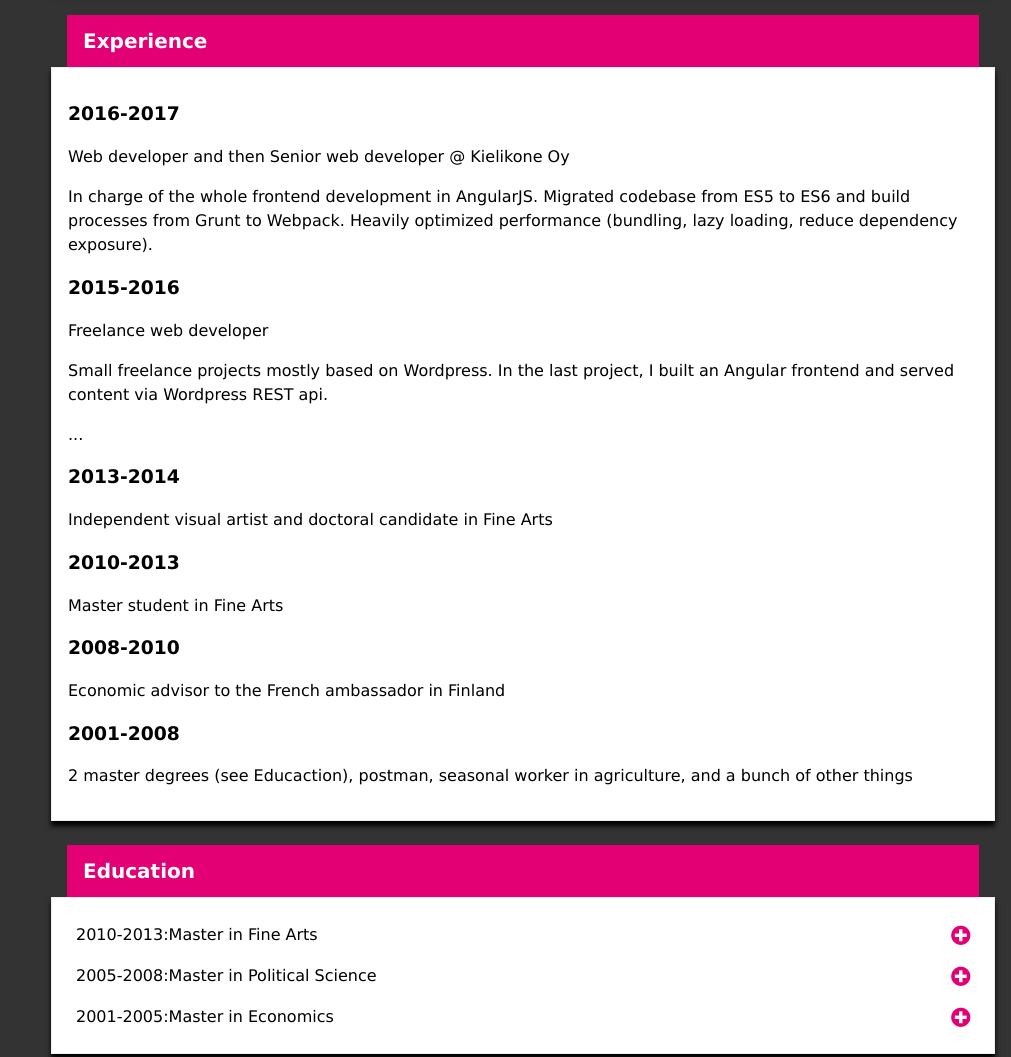
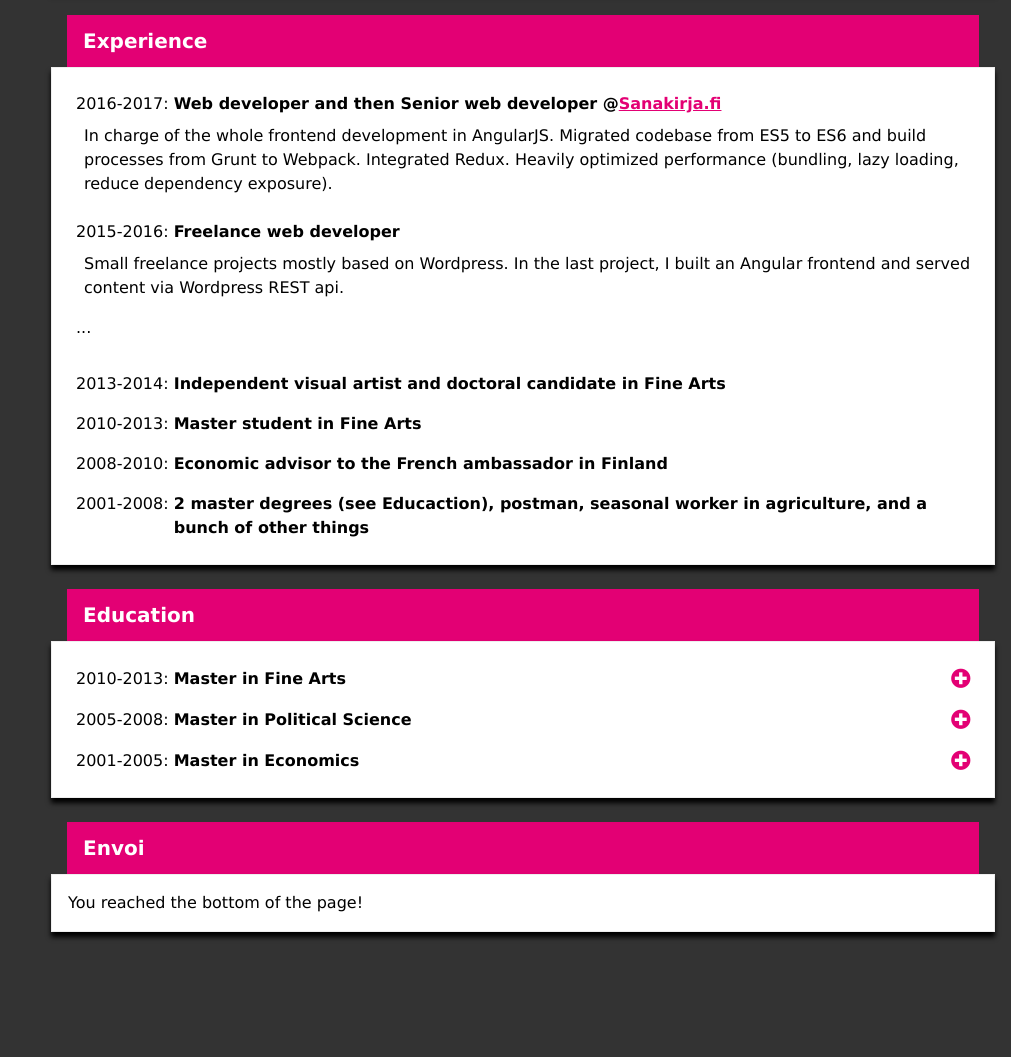
Before and after one commit to tristanhamel/cv, a website built with webpack: page src/index.html in a window 1280 px wide. Shown: the part 1200-2257 px from the top of the page, without its empty margins (269-1280 px from the left). After the commit the page ends 2156 px from the top, so only its background shows below. Built offline with nearby package versions, Linux system fonts and the light colour scheme.

Commit message:
style experience section!

```diff
--- a/src/components/education/education.html
+++ b/src/components/education/education.html
@@ -4,30 +4,31 @@
   <div th-accordion>
     <div th-accordion-section>
       <div th-accordion-header>
-        <span>2010-2013:</span> <span>Master in Fine Arts</span>
+        <span>2010-2013:&nbsp;</span><span class="degree">Master in Fine Arts</span>
       </div>
       <div th-accordion-content>
-        <p>Aalto University - Helsinki, Finland</p>
+        <p><a href="http://www.aalto.fi/en/about/ranking/">Aalto University</a> - Helsinki, Finland</p>
         <p>Major in environmental art. Graduated without outstanding results.</p>
       </div>
     </div>
 
     <div th-accordion-section>
       <div th-accordion-header>
-        <span>2005-2008:</span> <span>Master in Political Science</span>
+        <span>2005-2008:&nbsp;</span><span class="degree">Master in Political Science</span>
       </div>
       <div th-accordion-content>
-        <p>University of Helsinki - Helsinki, Finland</p>
+        <p><a href="https://www.helsinki.fi/en/university/the-university-of-helsinki-in-brief">University of
+          Helsinki</a> - Helsinki, Finland</p>
         <p>Major in public administation. Master thesis written for member of European Parliament Satu Hassi on lobbying practices in EU politics.</p>
       </div>
     </div>
 
     <div th-accordion-section>
       <div th-accordion-header>
-        <span>2001-2005:</span> <span>Master in Economics</span>
+        <span>2001-2005:&nbsp;</span><span class="degree">Master in Economics</span>
       </div>
       <div th-accordion-content>
-        <p>Institute of political studies - Strasbourg, France</p>
+        <p><a href="http://www.iep-strasbourg.fr/en/">Sciences Po Strasbourg</a> - Strasbourg, France</p>
         <p>Major in economics. Master thesis on the Finnish innovation system.</p>
       </div>
     </div>
--- a/src/components/education/education.scss
+++ b/src/components/education/education.scss
@@ -0,0 +1,5 @@
+.education {
+  .degree {
+    font-weight: bold;
+  }
+}
--- a/src/components/experience/experience.html
+++ b/src/components/experience/experience.html
@@ -3,15 +3,19 @@
 
 <div class="section-content">
   <div class="experience-section">
-    <h3>2016-2017</h3>
-    <p>Web developer and then Senior web developer @ Kielikone Oy</p>
-    <p>In charge of the whole frontend development in AngularJS. Migrated codebase from ES5 to ES6 and build processes from Grunt to Webpack. Heavily optimized performance (bundling, lazy loading, reduce dependency exposure). </p>
+    <div class="experience-section-title">
+      <span class="experience-date">2016-2017:&nbsp;</span>
+      <span class="experience-item">Web developer and then Senior web developer @<a href="https://www.sanakirja.fi/">Sanakirja.fi</a></span>
+    </div>
+    <p class="experience-desc">In charge of the whole frontend development in AngularJS. Migrated codebase from ES5 to ES6 and build processes from Grunt to Webpack. Integrated Redux. Heavily optimized performance (bundling, lazy loading, reduce dependency exposure). </p>
   </div>
 
   <div class="experience-section">
-    <h3>2015-2016</h3>
-    <p>Freelance web developer</p>
-    <p>Small freelance projects mostly based on Wordpress. In the last project, I built an Angular frontend and served content via Wordpress REST api.</p>
+    <div class="experience-section-title">
+      <span class="experience-date">2015-2016:&nbsp;</span>
+      <span class="experience-item">Freelance web developer</span>
+    </div>
+    <p class="experience-desc">Small freelance projects mostly based on Wordpress. In the last project, I built an Angular frontend and served content via Wordpress REST api.</p>
   </div>
 
   <div class="experience-separator">
@@ -19,22 +23,30 @@
   </div>
 
   <div class="experience-section">
-    <h3>2013-2014</h3>
-    <p>Independent visual artist and doctoral candidate in Fine Arts</p>
+    <div class="experience-section-title">
+      <span class="experience-date">2013-2014:&nbsp;</span>
+      <span class="experience-item">Independent visual artist and doctoral candidate in Fine Arts</span>
+    </div>
   </div>
 
   <div class="experience-section">
-    <h3>2010-2013</h3>
-    <p>Master student in Fine Arts</p>
+    <div class="experience-section-title">
+      <span class="experience-date">2010-2013:&nbsp;</span>
+      <span class="experience-item">Master student in Fine Arts</span>
+    </div>
   </div>
 
   <div class="experience-section">
-    <h3>2008-2010</h3>
-    <p>Economic advisor to the French ambassador in Finland</p>
+    <div class="experience-section-title">
+      <span class="experience-date">2008-2010:&nbsp;</span>
+      <span class="experience-item">Economic advisor to the French ambassador in Finland</span>
+    </div>
   </div>
 
   <div class="experience-section">
-    <h3>2001-2008</h3>
-    <p>2 master degrees (see Educaction), postman, seasonal worker in agriculture, and a bunch of other things</p>
+    <div class="experience-section-title">
+      <span class="experience-date">2001-2008:&nbsp;</span>
+      <span class="experience-item">2 master degrees (see Educaction), postman, seasonal worker in agriculture, and a bunch of other things</span>
+    </div>
   </div>
 </div>
--- a/src/components/experience/experience.scss
+++ b/src/components/experience/experience.scss
@@ -0,0 +1,24 @@
+.experience {
+  .experience-section-title {
+    display: flex;
+    padding: 0.5rem 3rem 0.5rem 0.5rem;
+  }
+
+  .experience-date {
+    flex-shrink: 0;
+  }
+
+  .experience-item {
+    font-weight: bold;
+  }
+
+  .experience-desc {
+    margin-top: 0;
+    padding-left: 1rem;
+  }
+
+  .experience-separator {
+    margin-bottom: 1.5rem;
+    padding-left: 0.5rem;
+  }
+}
```
